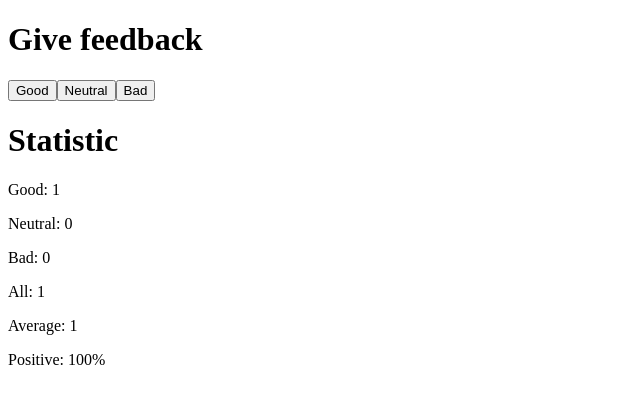
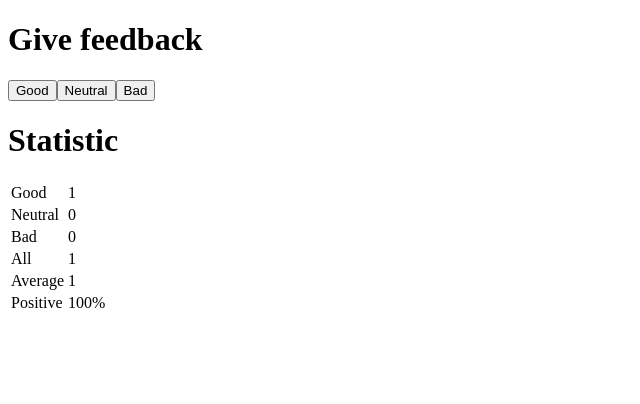
Before and after one commit to udev2045/react, a React (Vite) app in the folder part1/unicafe/: page / in a window 1280 px wide. Both pictures are taken after a click on the button "Good". Shown: the top 404 px of the page, without its empty margins (0-640 px from the left). Built offline with nearby package versions, Linux system fonts and the light colour scheme.

Commit message:
Part 1.11

```diff
--- a/part1/unicafe/src/App.jsx
+++ b/part1/unicafe/src/App.jsx
@@ -1,4 +1,14 @@
 import { useState } from 'react'
+
+const TableWrapper = (props) => {
+    return (
+        <table>
+            <tbody>
+                {props.children}
+            </tbody>
+        </table>
+    )
+}
 
 const Button = ({text, handler}) => {
     return (
@@ -6,7 +16,7 @@
     )
 }
 const StatisticLine = ({text, value}) => {
-    return (<p>{text}: {value}</p>)
+    return (<tr><td>{text}</td><td>{value}</td></tr>)
 }
 const Statistics = ({good, neutral, bad}) => {
     let total = good + bad + neutral;
@@ -16,12 +26,14 @@
     return (
         <>
             <h1>Statistic</h1>
+            <TableWrapper>
                 <StatisticLine text="Good" value ={good} />
                 <StatisticLine text="Neutral" value ={neutral} />
                 <StatisticLine text="Bad" value ={bad} />
                 <StatisticLine text="All" value ={total} />
                 <StatisticLine text="Average" value ={(good - bad) / total} />
                 <StatisticLine text="Positive" value ={((good / total) * 100) +'%'} />
+            </TableWrapper>
         </>
     )
 }
```
Lines whose indentation alone changed are shown as unchanged.
